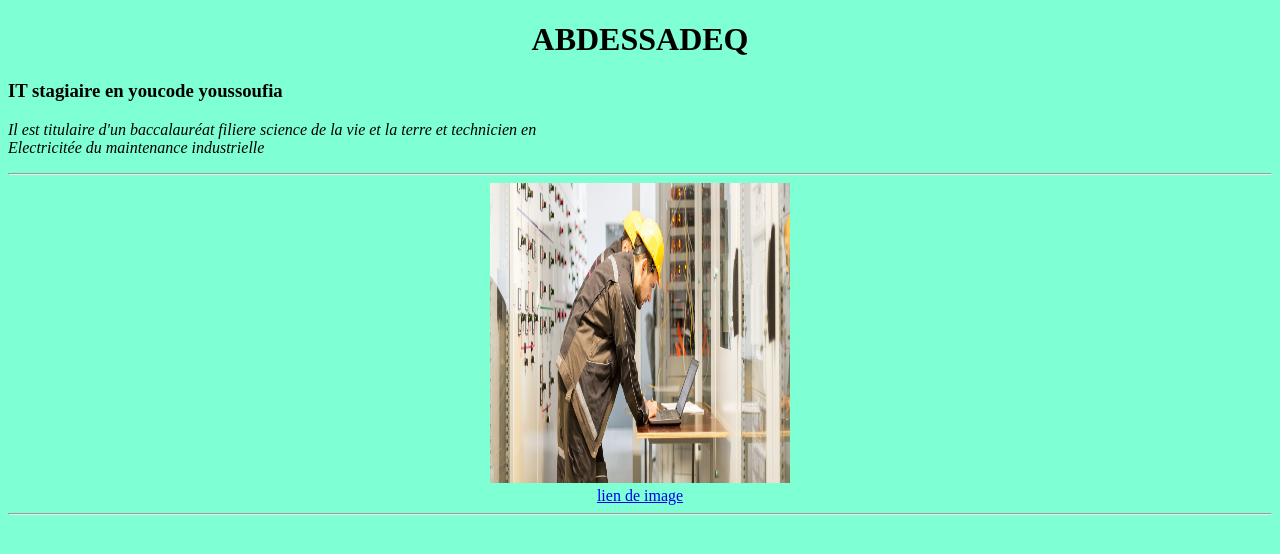
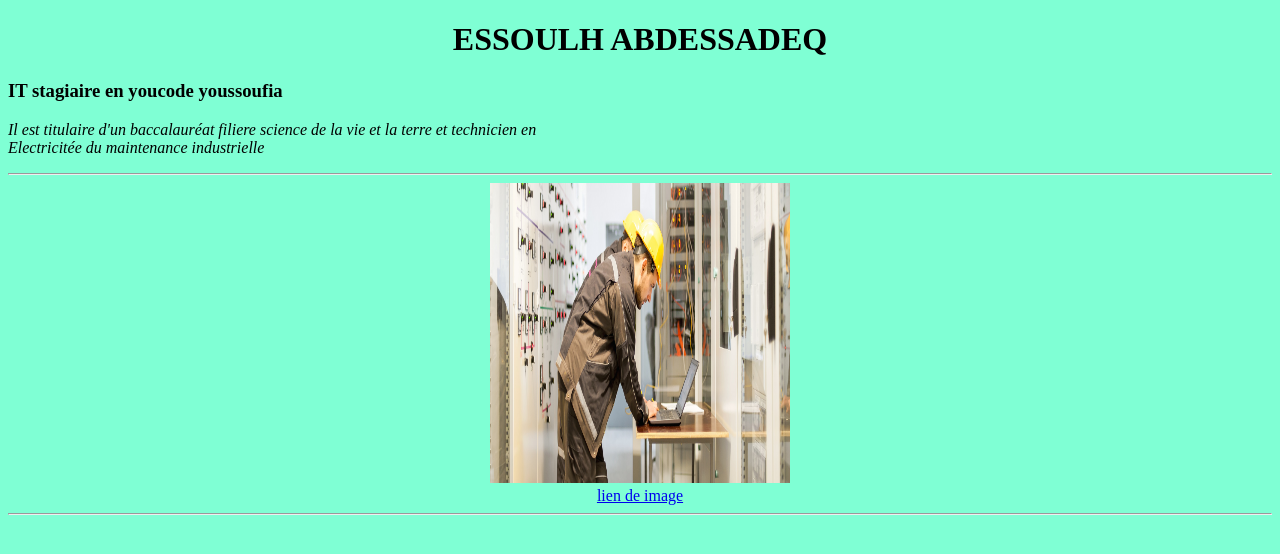
Before and after one commit to Abdessadeqessoulh/Abdessadeqessoulh, a plain HTML site: page index.html in a window 1280 px wide. Drawn offline with Linux system fonts and the light colour scheme.

Commit message:
update name

```diff
--- a/index.html
+++ b/index.html
@@ -7,7 +7,7 @@
 </head>
 <body>
     <center>
-    <h1> ABDESSADEQ</h1>
+    <h1>ESSOULH ABDESSADEQ</h1>
     </center>
     <h3>IT stagiaire en youcode youssoufia </h3>
     <p><i>Il est titulaire d'un baccalauréat filiere science de la vie et la terre et technicien en
```
